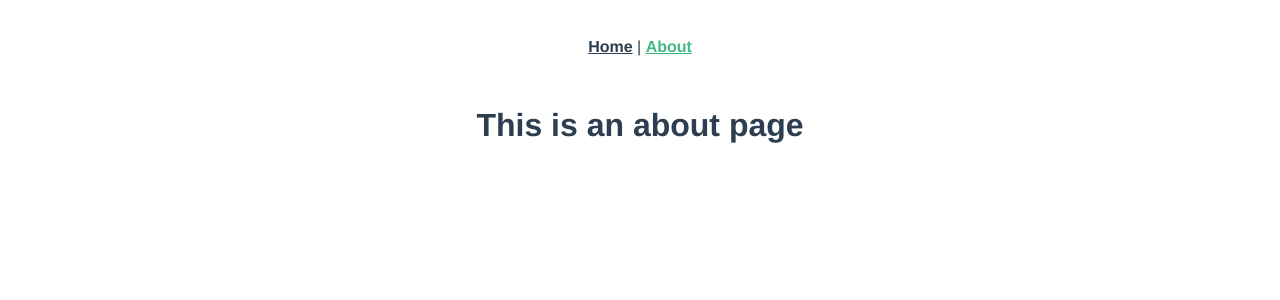
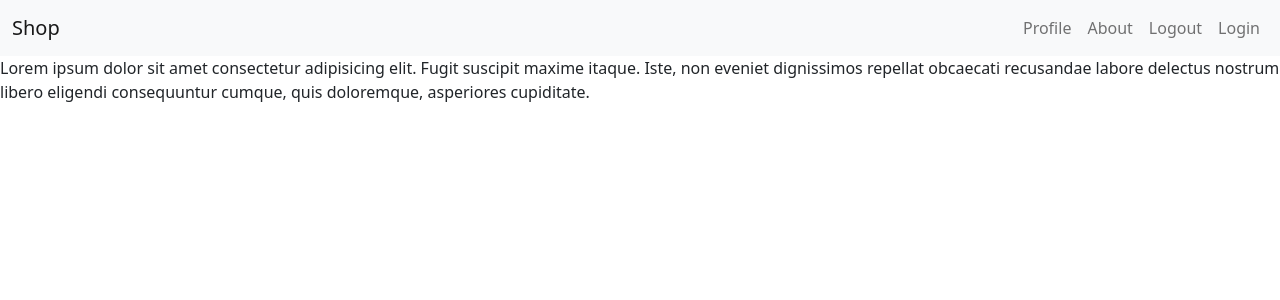
Before and after one commit to Y2theK/vue-apps, a Vue app: page /about in a window 1280 px wide. Shown: the top 300 px of the page. Built offline with nearby package versions, Linux system fonts and the light colour scheme.

Commit message:
product setup & design done

```diff
--- a/public/index.html
+++ b/public/index.html
@@ -1,15 +1,35 @@
 <!DOCTYPE html>
 <html lang="">
   <head>
-    <meta charset="utf-8">
-    <meta http-equiv="X-UA-Compatible" content="IE=edge">
-    <meta name="viewport" content="width=device-width,initial-scale=1.0">
-    <link rel="icon" href="<%= BASE_URL %>favicon.ico">
+    <meta charset="utf-8" />
+    <meta http-equiv="X-UA-Compatible" content="IE=edge" />
+    <meta name="viewport" content="width=device-width,initial-scale=1.0" />
+    <link rel="icon" href="<%= BASE_URL %>favicon.ico" />
+    <link
+      href="https://cdn.jsdelivr.net/npm/bootstrap@5.1.3/dist/css/bootstrap.min.css"
+      rel="stylesheet"
+      integrity="sha384-1BmE4kWBq78iYhFldvKuhfTAU6auU8tT94WrHftjDbrCEXSU1oBoqyl2QvZ6jIW3"
+      crossorigin="anonymous"
+    />
+    <script
+      src="https://cdn.jsdelivr.net/npm/@popperjs/core@2.10.2/dist/umd/popper.min.js"
+      integrity="sha384-7+zCNj/IqJ95wo16oMtfsKbZ9ccEh31eOz1HGyDuCQ6wgnyJNSYdrPa03rtR1zdB"
+      crossorigin="anonymous"
+    ></script>
+    <script
+      src="https://cdn.jsdelivr.net/npm/bootstrap@5.1.3/dist/js/bootstrap.min.js"
+      integrity="sha384-QJHtvGhmr9XOIpI6YVutG+2QOK9T+ZnN4kzFN1RtK3zEFEIsxhlmWl5/YESvpZ13"
+      crossorigin="anonymous"
+    ></script>
     <title><%= htmlWebpackPlugin.options.title %></title>
   </head>
   <body>
     <noscript>
-      <strong>We're sorry but <%= htmlWebpackPlugin.options.title %> doesn't work properly without JavaScript enabled. Please enable it to continue.</strong>
+      <strong
+        >We're sorry but <%= htmlWebpackPlugin.options.title %> doesn't work
+        properly without JavaScript enabled. Please enable it to
+        continue.</strong
+      >
     </noscript>
     <div id="app"></div>
     <!-- built files will be auto injected -->
--- a/src/App.vue
+++ b/src/App.vue
@@ -1,30 +1,32 @@
 <template>
-  <nav>
-    <router-link to="/">Home</router-link> |
-    <router-link to="/about">About</router-link>
-  </nav>
-  <router-view/>
+  <Menu />
+
+  <p>
+    Lorem ipsum dolor sit amet consectetur adipisicing elit. Fugit suscipit
+    maxime itaque. Iste, non eveniet dignissimos repellat obcaecati recusandae
+    labore delectus nostrum libero eligendi consequuntur cumque, quis
+    doloremque, asperiores cupiditate.
+  </p>
 </template>
 
 <style>
-#app {
-  font-family: Avenir, Helvetica, Arial, sans-serif;
-  -webkit-font-smoothing: antialiased;
-  -moz-osx-font-smoothing: grayscale;
-  text-align: center;
-  color: #2c3e50;
-}
+</style>
+<script>
+import Menu from "./components/Menu.vue";
+import Product from "./views/Product.vue";
+import Profile from "./views/Profile.vue";
 
-nav {
-  padding: 30px;
-}
-
-nav a {
-  font-weight: bold;
-  color: #2c3e50;
-}
-
-nav a.router-link-exact-active {
-  color: #42b983;
-}
-</style>
+export default {
+  name: "App",
+  components: {
+    Menu,
+    Product,
+    Profile,
+  },
+  data() {
+    return {
+      message: "hello from vue shop",
+    };
+  },
+};
+</script>
--- /dev/null
+++ b/src/components/Menu.vue
@@ -0,0 +1,60 @@
+<template>
+  <nav class="navbar navbar-expand-lg navbar-light bg-light">
+    <div class="container-fluid">
+      <a class="navbar-brand" href="#">Shop</a>
+      <button
+        class="navbar-toggler"
+        type="button"
+        data-bs-toggle="collapse"
+        data-bs-target="#navbarSupportedContent"
+        aria-controls="navbarSupportedContent"
+        aria-expanded="false"
+        aria-label="Toggle navigation"
+      >
+        <span class="navbar-toggler-icon"></span>
+      </button>
+      <div class="collapse navbar-collapse" id="navbarSupportedContent">
+        <ul class="navbar-nav ms-auto mb-2 mb-lg-0">
+          <!-- <router-link to="/">
+            <li class="nav-item">
+              <a class="nav-link active" aria-current="page" href="#">Home</a>
+            </li></router-link
+          >
+          <router-link to="/about">
+            <li class="nav-item">
+              <a class="nav-link" aria-current="page" href="#">Product</a>
+            </li></router-link
+          > -->
+
+          <li class="nav-item">
+            <a class="nav-link" aria-current="page" href="#">Profile</a>
+          </li>
+          <li class="nav-item">
+            <a class="nav-link" aria-current="page" href="#">About</a>
+          </li>
+          <li class="nav-item">
+            <a class="nav-link" aria-current="page" href="#">Logout</a>
+          </li>
+          <li class="nav-item">
+            <a class="nav-link" aria-current="page" href="#">Login</a>
+          </li>
+        </ul>
+        <!-- <router-view></router-view> -->
+        <!-- <form class="d-flex">
+          <input
+            class="form-control me-2"
+            type="search"
+            placeholder="Search"
+            aria-label="Search"
+          />
+          <button class="btn btn-outline-success" type="submit">Search</button>
+        </form> -->
+      </div>
+    </div>
+  </nav>
+</template>
+<script>
+export default {
+  name: "Menu",
+};
+</script>
--- a/src/router/index.js
+++ b/src/router/index.js
@@ -1,25 +1,46 @@
-import { createRouter, createWebHistory } from 'vue-router'
-import HomeView from '../views/HomeView.vue'
+import { createRouter, createWebHistory } from "vue-router";
+import Home from "../views/Home.vue";
+import About from "../views/About.vue";
+import Product from "../views/Product.vue";
+import Profile from "../views/Profile.vue";
+import Login from "../views/Login.vue";
 
 const routes = [
   {
-    path: '/',
-    name: 'home',
-    component: HomeView
+    path: "/",
+    name: "home",
+    component: Home,
   },
   {
-    path: '/about',
-    name: 'about',
-    // route level code-splitting
-    // this generates a separate chunk (about.[hash].js) for this route
-    // which is lazy-loaded when the route is visited.
-    component: () => import(/* webpackChunkName: "about" */ '../views/AboutView.vue')
-  }
-]
+    path: "/about",
+    name: "about",
+    component: About,
+  },
+  {
+    path: "/about",
+    name: "about",
+    component: About,
+  },
+  {
+    path: "/product",
+    name: "product",
+    component: Product,
+  },
+  {
+    path: "/Profile",
+    name: "profile",
+    component: Profile,
+  },
+  {
+    path: "/login",
+    name: "login",
+    component: Login,
+  },
+];
 
 const router = createRouter({
   history: createWebHistory(process.env.BASE_URL),
-  routes
-})
+  routes,
+});
 
-export default router
+export default router;
--- /dev/null
+++ b/src/views/About.vue
@@ -0,0 +1,10 @@
+<template>
+  <h1>about</h1>
+</template>
+
+<script>
+export default {};
+</script>
+
+<style>
+</style>
--- /dev/null
+++ b/src/views/Home.vue
@@ -0,0 +1,10 @@
+<template>
+  <h1>home</h1>
+</template>
+
+<script>
+export default {};
+</script>
+
+<style>
+</style>
--- a/src/views/HomeView.vue
+++ b/src/views/HomeView.vue
@@ -1,18 +1,18 @@
 <template>
   <div class="home">
-    <img alt="Vue logo" src="../assets/logo.png">
-    <HelloWorld msg="Welcome to Your Vue.js App"/>
+    <img alt="Vue logo" src="../assets/logo.png" />
+    <HelloWorld msg="Welcome to Your Vue.js App" />
   </div>
 </template>
 
 <script>
 // @ is an alias to /src
-import HelloWorld from '@/components/HelloWorld.vue'
+import HelloWorld from "@/components/HelloWorld.vue";
 
 export default {
-  name: 'HomeView',
+  name: "HomeView",
   components: {
-    HelloWorld
-  }
-}
+    HelloWorld,
+  },
+};
 </script>
--- /dev/null
+++ b/src/views/Login.vue
@@ -0,0 +1,47 @@
+<template>
+  <div class="container mt-5">
+    <div class="row justify-content-center">
+      <div class="col-md-5">
+        <div class="card">
+          <div class="card-body">
+            <h3 class="mt-2 mb-3">Login</h3>
+            <form action="" method="post" class="form">
+              <div class="form-group mt-3">
+                <input
+                  type="text"
+                  name=""
+                  id=""
+                  class="form-control"
+                  placeholder="Email"
+                />
+              </div>
+              <div class="form-group mt-3">
+                <input
+                  type="text"
+                  name=""
+                  id=""
+                  class="form-control"
+                  placeholder="Password"
+                />
+              </div>
+              <button class="btn btn-primary w-100 mt-3">Login</button>
+            </form>
+          </div>
+          <div class="card-footer">
+            <small>
+              <span class="text-muted">Do you have an account?</span>
+              <a href="#"> Register </a></small
+            >
+          </div>
+        </div>
+      </div>
+    </div>
+  </div>
+</template>
+
+<script>
+export default {};
+</script>
+
+<style>
+</style>
--- /dev/null
+++ b/src/views/Product.vue
@@ -0,0 +1,23 @@
+<template>
+  <div class="container mt-5">
+    <div class="row">
+      <div class="col-md-4 mb-4" v-for="i in [1, 2, 3, 4, 5, 6]" :key="i">
+        <div class="card">
+          <div class="card-body text-center">
+            <img src="@/assets/logo.png" alt="" />
+            <p class="text-muted fw-bold mt-3">Porduct name</p>
+            <h3>$ 100 . 54</h3>
+            <div class="btn btn-primary w-100">More Detail</div>
+          </div>
+        </div>
+      </div>
+    </div>
+  </div>
+</template>
+
+<script>
+export default {};
+</script>
+
+<style>
+</style>
--- /dev/null
+++ b/src/views/Profile.vue
@@ -0,0 +1,28 @@
+<template>
+  <div class="container mt-5">
+    <div class="row justify-content-center">
+      <div class="col-md-6">
+        <div class="card mt-2">
+          <div class="card-body text-center">
+            <img src="@/assets/logo.png" alt="profile" />
+            <h1>Jodn Doe</h1>
+            <p>shop.com.mm</p>
+            <p>09 792314234</p>
+          </div>
+          <div class="card-footer">
+            <button class="btn btn-outline-success btn-sm float-right">
+              Edit
+            </button>
+          </div>
+        </div>
+      </div>
+    </div>
+  </div>
+</template>
+
+<script>
+export default {};
+</script>
+
+<style>
+</style>
```
